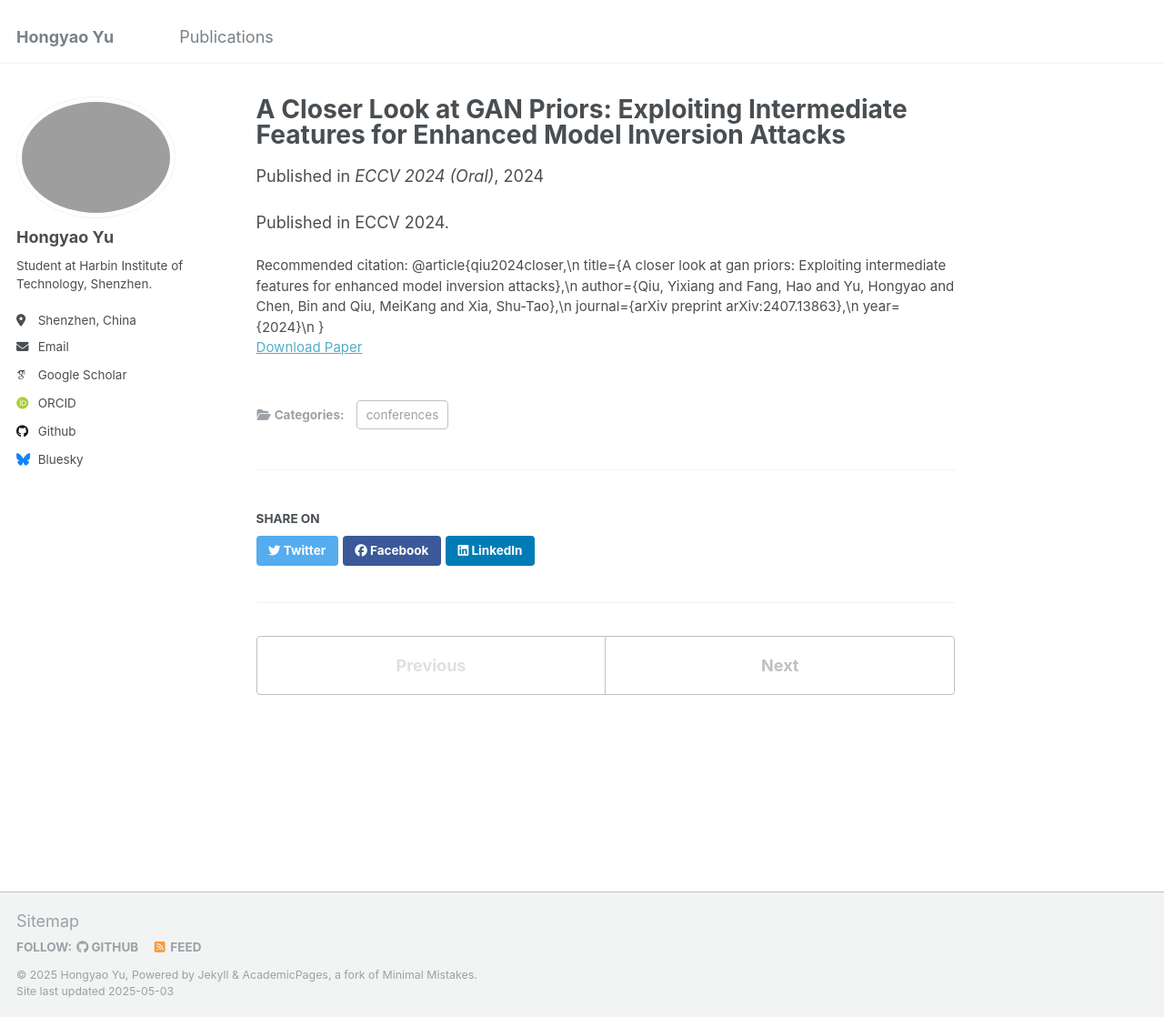
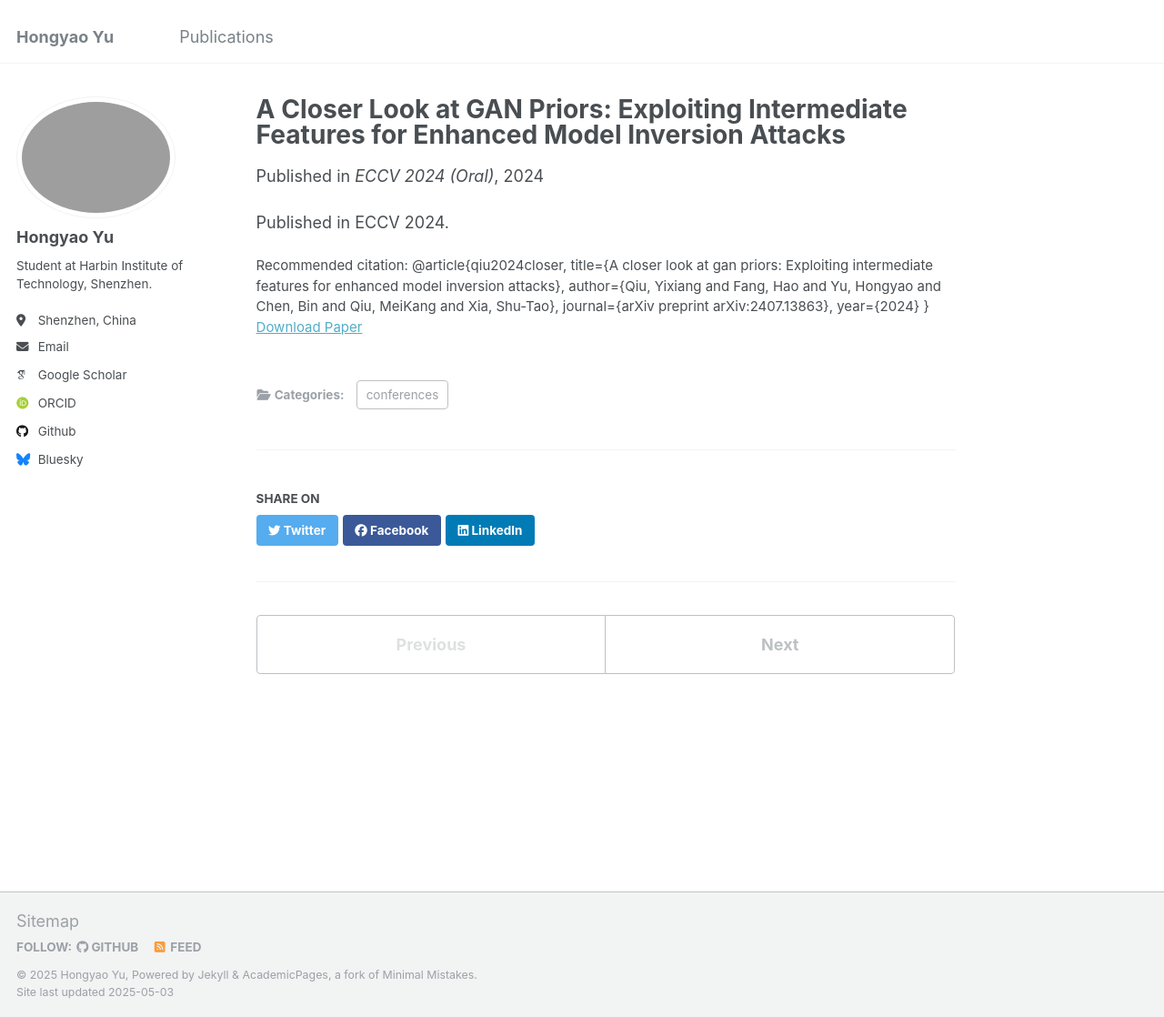
Before and after one commit to Chrisqcwx/Chrisqcwx.github.io, a Jekyll site: the page built from _publications/2024eccv-ifgmi.md, in a window 1280 px wide and 1118 px high. Shown: the whole window at 91% size. Built offline with Jekyll 4.4.1, drawn with Linux system fonts in a browser that asks for light colours; some web fonts are replaced.

```diff
--- a/_publications/2024eccv-ifgmi.md
+++ b/_publications/2024eccv-ifgmi.md
@@ -7,15 +7,15 @@ excerpt: 'Model Inversion Attacks.'
 date: 2024-06-18
 venue: 'ECCV 2024 (Oral)'
 paperurl: 'https://www.ecva.net/papers/eccv_2024/papers_ECCV/papers/04642.pdf'
-citation: '@article{qiu2024closer,\n
+citation: '@article{qiu2024closer,
 
-  title={A closer look at gan priors: Exploiting intermediate features for enhanced model inversion attacks},\n
+  title={A closer look at gan priors: Exploiting intermediate features for enhanced model inversion attacks},
 
-  author={Qiu, Yixiang and Fang, Hao and Yu, Hongyao and Chen, Bin and Qiu, MeiKang and Xia, Shu-Tao},\n
+  author={Qiu, Yixiang and Fang, Hao and Yu, Hongyao and Chen, Bin and Qiu, MeiKang and Xia, Shu-Tao},
 
-  journal={arXiv preprint arXiv:2407.13863},\n
+  journal={arXiv preprint arXiv:2407.13863},
 
-  year={2024}\n
+  year={2024}
 
 }'
 ---
```
Also changed, not shown: _publications/2025iclr-ssd.md (+11 -5 lines).
